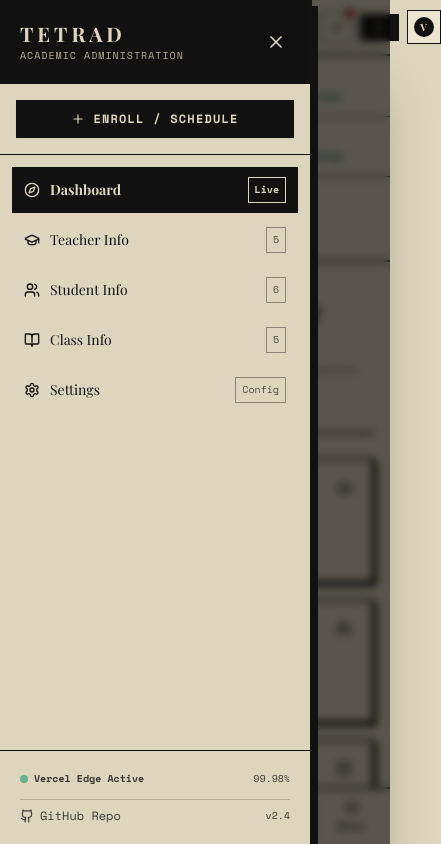
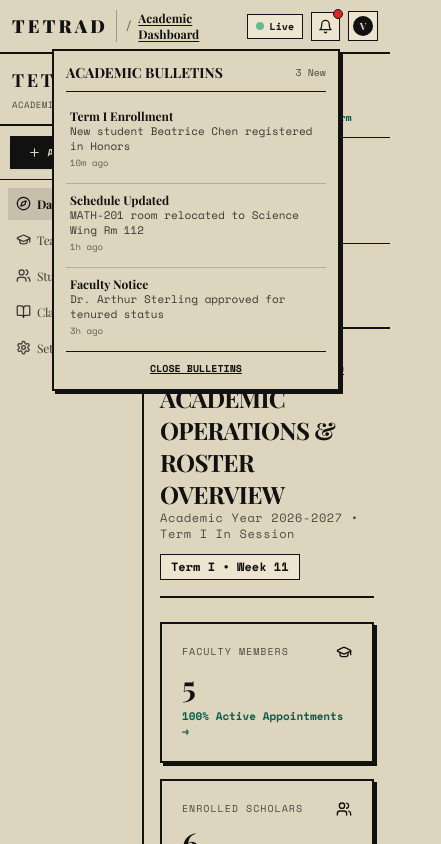
Before and after one commit to VeasnaVBA/PineAppleOfficer, a React (Vite) app: page / in a window 390 px wide. Both pictures are taken after a click on the button "Notifications". Shown: the top 844 px of the page, 441 px wide, since content can reach past the window. Built offline with nearby package versions, Linux system fonts and the light colour scheme; a web font is replaced by a local one.

Commit message:
feat: remove bottom menu and keep persistent visible sidebar on all screen sizes

```diff
--- a/src/App.tsx
+++ b/src/App.tsx
@@ -7,8 +7,6 @@ import {
 } from './data/initialData';
 import { Teacher, Student, ClassInfo } from './types';
 import { Navbar } from './components/Navbar';
-import { BottomMobileNav } from './components/BottomMobileNav';
-import { MobileDrawer } from './components/MobileDrawer';
 import { Sidebar } from './components/Sidebar';
 import { TopTicker } from './components/TopTicker';
 import { AcademicOverview } from './components/AcademicOverview';
@@ -23,7 +21,6 @@ export function App() {
   const [students, setStudents] = useState<Student[]>(initialStudents);
   const [classes, setClasses] = useState<ClassInfo[]>(initialClasses);
   const [currentTab, setCurrentTab] = useState<string>('overview');
-  const [isMobileDrawerOpen, setIsMobileDrawerOpen] = useState(false);
 
   // Toast
   const [toast, setToast] = useState<{ title: string; message: string } | null>(null);
@@ -60,29 +57,26 @@ export function App() {
   };
 
   const handleQuickAdd = () => {
-    // If on teachers page, user can add teacher, if on students, add student, etc.
-    showToast('QUICK ACTION', 'Select a tab below to enroll scholars, register faculty, or schedule courses.');
+    showToast('QUICK ACTION', 'Use the action button in each tab to enroll students, register faculty, or schedule courses.');
   };
 
   return (
-    <div className="min-h-screen bg-[#ded5be] flex flex-col font-sans antialiased text-ink pb-16 lg:pb-0">
+    <div className="min-h-screen bg-[#ded5be] flex flex-col font-sans antialiased text-ink">
       {/* Top Application Navbar */}
       <Navbar
         currentTab={currentTab}
         setCurrentTab={setCurrentTab}
         onOpenQuickAdd={handleQuickAdd}
-        onToggleMobileDrawer={() => setIsMobileDrawerOpen(!isMobileDrawerOpen)}
-        isMobileDrawerOpen={isMobileDrawerOpen}
         teacherCount={teachers.length}
         studentCount={students.length}
         classCount={classes.length}
       />
 
-      {/* Main Container Wrapper */}
-      <div className="flex-1 flex justify-center p-0 sm:p-3 md:p-6 lg:p-8">
-        <div className="w-full max-w-[1580px] bg-[#ded5be] border-0 sm:border-2 border-ink shadow-2xl flex flex-col lg:flex-row overflow-hidden relative">
+      {/* Main Container Wrapper - Permanent Sidebar + Content */}
+      <div className="flex-1 flex justify-center p-0 sm:p-2 md:p-4 lg:p-6">
+        <div className="w-full max-w-[1600px] bg-[#ded5be] border-0 sm:border-2 border-ink shadow-2xl flex flex-row overflow-hidden relative">
 
-          {/* Left Column: Sidebar (Desktop only) */}
+          {/* Permanent Left Sidebar (Never Hides) */}
           <Sidebar
             currentTab={currentTab}
             setCurrentTab={setCurrentTab}
@@ -92,8 +86,8 @@ export function App() {
             classCount={classes.length}
           />
 
-          {/* Center & Main Content Area */}
-          <div className="flex-1 min-w-0 flex flex-col">
+          {/* Right Main Content Area */}
+          <div className="flex-1 min-w-0 flex flex-col overflow-y-auto">
             {/* Top Ticker Bar */}
             <TopTicker
               metrics={initialAcademicMetrics}
@@ -154,25 +148,6 @@ export function App() {
         </div>
       </div>
 
-      {/* Mobile Drawer (Menu) */}
-      <MobileDrawer
-        isOpen={isMobileDrawerOpen}
-        onClose={() => setIsMobileDrawerOpen(false)}
-        currentTab={currentTab}
-        setCurrentTab={setCurrentTab}
-        onOpenQuickAdd={handleQuickAdd}
-        teacherCount={teachers.length}
-        studentCount={students.length}
-        classCount={classes.length}
-      />
-
-      {/* Mobile Bottom Navigation Bar */}
-      <BottomMobileNav
-        currentTab={currentTab}
-        setCurrentTab={setCurrentTab}
-        onToggleMobileDrawer={() => setIsMobileDrawerOpen(!isMobileDrawerOpen)}
-      />
-
       {/* Global Toast */}
       {toast && (
         <Toast
--- a/src/components/BottomMobileNav.tsx
+++ /dev/null
@@ -1,52 +0,0 @@
-import React from 'react';
-import { Compass, GraduationCap, Users, BookOpen, Menu } from 'lucide-react';
-
-interface BottomMobileNavProps {
-  currentTab: string;
-  setCurrentTab: (tab: string) => void;
-  onToggleMobileDrawer: () => void;
-}
-
-export const BottomMobileNav: React.FC<BottomMobileNavProps> = ({
-  currentTab,
-  setCurrentTab,
-  onToggleMobileDrawer
-}) => {
-  const items = [
-    { id: 'overview', label: 'Overview', icon: Compass },
-    { id: 'teachers', label: 'Teachers', icon: GraduationCap },
-    { id: 'students', label: 'Students', icon: Users },
-    { id: 'classes', label: 'Classes', icon: BookOpen },
-  ];
-
-  return (
-    <div className="lg:hidden fixed bottom-0 left-0 right-0 z-40 bg-[#ded5be] border-t-2 border-ink grid grid-cols-5 divide-x divide-ink font-mono text-[10px]">
-      {items.map((item) => {
-        const Icon = item.icon;
-        const isActive = currentTab === item.id;
-        return (
-          <button
-            key={item.id}
-            onClick={() => setCurrentTab(item.id)}
-            className={`py-2.5 flex flex-col items-center justify-center gap-1 transition-colors ${
-              isActive
-                ? 'bg-ink text-[#ded5be] font-bold'
-                : 'text-ink hover:bg-black/5'
-            }`}
-          >
-            <Icon size={16} />
-            <span className="uppercase tracking-wider">{item.label}</span>
-          </button>
-        );
-      })}
-
-      <button
-        onClick={onToggleMobileDrawer}
-        className="py-2.5 flex flex-col items-center justify-center gap-1 text-ink hover:bg-black/5"
-      >
-        <Menu size={16} />
-        <span className="uppercase tracking-wider">Menu</span>
-      </button>
-    </div>
-  );
-};
--- a/src/components/MobileDrawer.tsx
+++ /dev/null
@@ -1,148 +0,0 @@
-import React from 'react';
-import {
-  X,
-  Compass,
-  GraduationCap,
-  Users,
-  BookOpen,
-  Settings,
-  Plus,
-  Github
-} from 'lucide-react';
-
-interface MobileDrawerProps {
-  isOpen: boolean;
-  onClose: () => void;
-  currentTab: string;
-  setCurrentTab: (tab: string) => void;
-  onOpenQuickAdd: () => void;
-  teacherCount: number;
-  studentCount: number;
-  classCount: number;
-}
-
-export const MobileDrawer: React.FC<MobileDrawerProps> = ({
-  isOpen,
-  onClose,
-  currentTab,
-  setCurrentTab,
-  onOpenQuickAdd,
-  teacherCount,
-  studentCount,
-  classCount
-}) => {
-  if (!isOpen) return null;
-
-  const navItems = [
-    { id: 'overview', label: 'Dashboard', badge: 'Live', icon: Compass },
-    { id: 'teachers', label: 'Teacher Info', badge: `${teacherCount}`, icon: GraduationCap },
-    { id: 'students', label: 'Student Info', badge: `${studentCount}`, icon: Users },
-    { id: 'classes', label: 'Class Info', badge: `${classCount}`, icon: BookOpen },
-    { id: 'settings', label: 'Settings', badge: 'Config', icon: Settings },
-  ];
-
-  const handleSelect = (id: string) => {
-    setCurrentTab(id);
-    onClose();
-  };
-
-  return (
-    <div className="fixed inset-0 z-50 flex lg:hidden">
-      {/* Backdrop */}
-      <div
-        className="fixed inset-0 bg-black/60 backdrop-blur-sm transition-opacity"
-        onClick={onClose}
-      />
-
-      {/* Drawer */}
-      <div className="relative w-4/5 max-w-xs bg-[#ded5be] border-r-2 border-ink h-full flex flex-col justify-between z-10 shadow-brutal-lg animate-fade-in">
-        <div>
-          {/* Header */}
-          <div className="p-5 border-b border-ink flex items-center justify-between bg-[#111111] text-[#ded5be]">
-            <div>
-              <h2 className="font-serif text-xl font-bold tracking-[0.2em] uppercase">
-                TETRAD
-              </h2>
-              <p className="text-[10px] font-mono tracking-widest text-[#b8ad94] uppercase">
-                Academic Administration
-              </p>
-            </div>
-            <button
-              onClick={onClose}
-              className="p-1 hover:bg-white/10 text-[#ded5be]"
-            >
-              <X size={20} />
-            </button>
-          </div>
-
-          {/* Action button */}
-          <div className="p-4 border-b border-ink">
-            <button
-              onClick={() => {
-                onClose();
-                onOpenQuickAdd();
-              }}
-              className="w-full flex items-center justify-center gap-2 py-2.5 px-4 bg-ink text-[#ded5be] hover:bg-ink/85 text-xs font-mono uppercase tracking-widest border border-ink shadow-sm font-bold"
-            >
-              <Plus size={14} />
-              <span>Enroll / Schedule</span>
-            </button>
-          </div>
-
-          {/* Nav items */}
-          <nav className="p-3 space-y-1">
-            {navItems.map((item) => {
-              const Icon = item.icon;
-              const isActive = currentTab === item.id;
-              return (
-                <button
-                  key={item.id}
-                  onClick={() => handleSelect(item.id)}
-                  className={`w-full flex items-center justify-between px-3 py-2.5 text-sm font-serif transition-colors text-left ${
-                    isActive
-                      ? 'bg-ink text-[#ded5be] font-bold'
-                      : 'text-ink hover:bg-black/5 hover:underline'
-                  }`}
-                >
-                  <div className="flex items-center gap-2.5">
-                    <Icon size={16} />
-                    <span>{item.label}</span>
-                  </div>
-                  <span className={`text-[10px] font-mono px-1.5 py-0.5 border ${
-                    isActive ? 'border-[#ded5be] bg-transparent text-[#ded5be]' : 'border-ink/40 text-ink/70'
-                  }`}>
-                    {item.badge}
-                  </span>
-                </button>
-              );
-            })}
-          </nav>
-        </div>
-
-        {/* Footer */}
-        <div className="p-5 border-t border-ink font-mono text-xs text-ink/80 space-y-3">
-          <div className="flex items-center justify-between text-[10px]">
-            <span className="flex items-center gap-1.5 font-bold">
-              <span className="w-2 h-2 rounded-full bg-emerald-600 animate-pulse"></span>
-              Vercel Edge Active
-            </span>
-            <span>99.98%</span>
-          </div>
-
-          <div className="flex items-center justify-between pt-2 border-t border-ink/20 text-xs">
-            <a
-              href="https://github.com/VeasnaVBA/PineAppleOfficer"
-              target="_blank"
-              rel="noreferrer"
-              className="hover:underline flex items-center gap-1.5"
-            >
-              <Github size={14} />
-              <span>GitHub Repo</span>
-            </a>
-            <span className="text-[10px]">v2.4</span>
-          </div>
-        </div>
-      </div>
-    </div>
-  );
-};
--- a/src/components/Navbar.tsx
+++ b/src/components/Navbar.tsx
@@ -1,7 +1,5 @@
 import React, { useState } from 'react';
 import {
-  Menu,
-  X,
   Bell,
   Plus,
   Github,
@@ -12,8 +10,6 @@ interface NavbarProps {
   currentTab: string;
   setCurrentTab: (tab: string) => void;
   onOpenQuickAdd: () => void;
-  onToggleMobileDrawer: () => void;
-  isMobileDrawerOpen: boolean;
   teacherCount: number;
   studentCount: number;
   classCount: number;
@@ -23,8 +19,6 @@ export const Navbar: React.FC<NavbarProps> = ({
   currentTab,
   setCurrentTab,
   onOpenQuickAdd,
-  onToggleMobileDrawer,
-  isMobileDrawerOpen,
   teacherCount,
   studentCount,
   classCount
@@ -51,40 +45,25 @@ export const Navbar: React.FC<NavbarProps> = ({
 
   return (
     <header className="sticky top-0 z-40 bg-[#ded5be] border-b-2 border-ink">
-      <div className="flex items-center justify-between px-4 sm:px-6 py-2.5 lg:py-3">
-        {/* Left: Hamburger & Brand */}
-        <div className="flex items-center gap-3">
-          <button
-            onClick={onToggleMobileDrawer}
-            className="lg:hidden p-1.5 border border-ink bg-[#ede5cf] hover:bg-ink hover:text-[#ded5be] transition-colors"
-            aria-label="Toggle menu"
-          >
-            {isMobileDrawerOpen ? <X size={20} /> : <Menu size={20} />}
-          </button>
-
+      <div className="flex items-center justify-between px-3 sm:px-6 py-2.5 sm:py-3">
+        {/* Left: Brand / Title */}
+        <div className="flex items-center gap-2 sm:gap-3">
           <div
             onClick={() => setCurrentTab('overview')}
-            className="flex items-center gap-2.5 cursor-pointer select-none"
+            className="flex items-center gap-2 cursor-pointer select-none"
           >
-            <div className="flex flex-col">
-              <div className="flex items-center gap-2">
-                <span className="font-serif text-xl sm:text-2xl font-black tracking-[0.22em] text-ink uppercase">
-                  TETRAD
-                </span>
-                <span className="text-[9px] font-mono tracking-widest px-1.5 py-0.2 border border-ink bg-[#ede5cf] font-bold">
-                  ACADEMICS
-                </span>
-              </div>
-              <span className="text-[10px] font-mono tracking-wider text-ink/70 uppercase hidden sm:block">
-                Faculty, Scholar & Course Management
-              </span>
-            </div>
+            <span className="font-serif text-lg sm:text-2xl font-black tracking-[0.18em] sm:tracking-[0.22em] text-ink uppercase">
+              TETRAD
+            </span>
+            <span className="text-[9px] font-mono tracking-widest px-1.5 py-0.2 border border-ink bg-[#ede5cf] font-bold hidden sm:inline">
+              ACADEMICS
+            </span>
           </div>
 
-          {/* Current Page Badge for Desktop */}
-          <div className="hidden md:flex items-center gap-2 pl-4 border-l border-ink/30 text-xs font-mono">
+          {/* Current Page Badge */}
+          <div className="flex items-center gap-1.5 sm:gap-2 pl-2 sm:pl-4 border-l border-ink/30 text-xs font-mono">
             <span className="text-ink/60">/</span>
-            <span className="font-serif font-bold text-ink underline decoration-1 underline-offset-2">
+            <span className="font-serif font-bold text-ink underline decoration-1 underline-offset-2 text-xs sm:text-sm">
               {getPageTitle(currentTab)}
             </span>
           </div>
@@ -97,17 +76,16 @@ export const Navbar: React.FC<NavbarProps> = ({
             href="https://github.com/VeasnaVBA/PineAppleOfficer"
             target="_blank"
             rel="noreferrer"
-            className="hidden sm:flex items-center gap-1.5 px-2.5 py-1 text-[10px] font-mono border border-ink bg-[#ede5cf] hover:bg-white/50 text-ink transition-colors"
+            className="hidden md:flex items-center gap-1.5 px-2.5 py-1 text-[10px] font-mono border border-ink bg-[#ede5cf] hover:bg-white/50 text-ink transition-colors"
             title="GitHub Repository"
           >
             <Github size={12} />
             <span className="hidden lg:inline">VeasnaVBA/PineAppleOfficer</span>
           </a>
 
-          <div className="flex items-center gap-1.5 px-2.5 py-1 text-[10px] font-mono border border-ink bg-[#ede5cf] text-ink">
+          <div className="flex items-center gap-1.5 px-2 sm:px-2.5 py-1 text-[10px] font-mono border border-ink bg-[#ede5cf] text-ink">
             <span className="w-2 h-2 rounded-full bg-emerald-600 animate-pulse"></span>
-            <span className="font-bold hidden sm:inline">Vercel Live</span>
-            <span className="sm:hidden font-bold">Live</span>
+            <span className="font-bold">Live</span>
           </div>
 
           {/* Notifications Dropdown */}
@@ -120,12 +98,12 @@ export const Navbar: React.FC<NavbarProps> = ({
               className="relative p-1.5 border border-ink bg-[#ede5cf] hover:bg-black/10 transition-colors"
               title="Notifications"
             >
-              <Bell size={16} />
+              <Bell size={15} />
               <span className="absolute -top-1 -right-1 w-2.5 h-2.5 bg-red-600 border border-ink rounded-full"></span>
             </button>
 
             {showNotifications && (
-              <div className="absolute right-0 mt-2 w-80 bg-[#ded5be] border-2 border-ink shadow-brutal p-3 z-50 animate-fade-in font-mono text-xs">
+              <div className="absolute right-0 mt-2 w-72 sm:w-80 bg-[#ded5be] border-2 border-ink shadow-brutal p-3 z-50 animate-fade-in font-mono text-xs">
                 <div className="flex items-center justify-between pb-2 border-b border-ink">
                   <span className="font-serif font-bold text-sm text-ink uppercase">Academic Bulletins</span>
                   <span className="text-[10px] text-ink/70">3 New</span>
@@ -154,20 +132,20 @@ export const Navbar: React.FC<NavbarProps> = ({
           {/* Quick Action */}
           <button
             onClick={onOpenQuickAdd}
-            className="flex items-center gap-1.5 px-3 py-1.5 bg-ink text-[#ded5be] hover:bg-ink/85 border border-ink text-[11px] font-mono uppercase tracking-wider font-bold transition-all shadow-sm"
+            className="hidden xs:flex items-center gap-1.5 px-2.5 sm:px-3 py-1.5 bg-ink text-[#ded5be] hover:bg-ink/85 border border-ink text-[11px] font-mono uppercase tracking-wider font-bold transition-all shadow-sm"
           >
             <Plus size={13} />
             <span className="hidden sm:inline">Add Record</span>
           </button>
 
-          {/* User Menu */}
+          {/* User Profile Menu */}
           <div className="relative">
             <button
               onClick={() => {
                 setShowUserMenu(!showUserMenu);
                 setShowNotifications(false);
               }}
-              className="flex items-center gap-1.5 p-1.5 border border-ink bg-[#ede5cf] hover:bg-black/10 transition-colors"
+              className="flex items-center gap-1 p-1 sm:p-1.5 border border-ink bg-[#ede5cf] hover:bg-black/10 transition-colors"
             >
               <div className="w-5 h-5 rounded-full bg-ink text-[#ded5be] flex items-center justify-center text-[10px] font-serif font-bold">
                 V
--- a/src/components/Sidebar.tsx
+++ b/src/components/Sidebar.tsx
@@ -28,43 +28,43 @@ export const Sidebar: React.FC<SidebarProps> = ({
 }) => {
   const navItems = [
     { id: 'overview', label: 'Dashboard', badge: 'Live', icon: Compass },
-    { id: 'teachers', label: 'Teacher Info', badge: `${teacherCount}`, icon: GraduationCap },
-    { id: 'students', label: 'Student Info', badge: `${studentCount}`, icon: Users },
-    { id: 'classes', label: 'Class Info', badge: `${classCount}`, icon: BookOpen },
+    { id: 'teachers', label: 'Teachers', badge: `${teacherCount}`, icon: GraduationCap },
+    { id: 'students', label: 'Students', badge: `${studentCount}`, icon: Users },
+    { id: 'classes', label: 'Classes', badge: `${classCount}`, icon: BookOpen },
     { id: 'settings', label: 'Settings', badge: 'Config', icon: Settings }
   ];
 
   return (
-    <aside className="hidden lg:flex w-56 xl:w-64 flex-shrink-0 flex-col justify-between border-r-2 border-ink bg-[#ded5be]">
+    <aside className="flex w-36 xs:w-44 sm:w-56 xl:w-64 flex-shrink-0 flex-col justify-between border-r-2 border-ink bg-[#ded5be] select-none">
       {/* Brand Header */}
       <div>
-        <div className="p-6 xl:p-8 border-b-2 border-ink">
+        <div className="p-3 sm:p-5 xl:p-8 border-b-2 border-ink">
           <div className="flex items-center justify-between">
-            <h1 className="font-serif text-2xl xl:text-3xl font-bold tracking-[0.2em] text-ink uppercase">
+            <h1 className="font-serif text-lg sm:text-2xl xl:text-3xl font-bold tracking-[0.15em] sm:tracking-[0.2em] text-ink uppercase">
               TETRAD
             </h1>
-            <span className="text-[10px] tracking-widest uppercase font-mono px-1.5 py-0.5 border border-ink bg-[#ede5cf] font-bold">
+            <span className="hidden sm:inline text-[9px] tracking-widest uppercase font-mono px-1.5 py-0.5 border border-ink bg-[#ede5cf] font-bold">
               v2.4
             </span>
           </div>
-          <p className="text-[11px] font-mono tracking-wider text-ink/70 mt-1 uppercase">
-            Academic Operations
+          <p className="text-[9px] sm:text-[11px] font-mono tracking-wider text-ink/70 mt-1 uppercase truncate">
+            Academics
           </p>
         </div>
 
         {/* Action Button */}
-        <div className="p-4 border-b border-ink">
+        <div className="p-2.5 sm:p-4 border-b border-ink">
           <button
             onClick={onOpenQuickAdd}
-            className="w-full flex items-center justify-center gap-2 py-2.5 px-4 bg-ink text-[#ded5be] hover:bg-ink/85 transition-all text-xs font-mono uppercase tracking-widest border border-ink shadow-sm font-bold"
+            className="w-full flex items-center justify-center gap-1.5 sm:gap-2 py-2 sm:py-2.5 px-2 sm:px-4 bg-ink text-[#ded5be] hover:bg-ink/85 transition-all text-[10px] sm:text-xs font-mono uppercase tracking-wider border border-ink shadow-sm font-bold"
           >
-            <Plus size={14} />
-            <span>Quick Action</span>
+            <Plus size={13} />
+            <span className="truncate">Add Record</span>
           </button>
         </div>
 
         {/* Navigation list */}
-        <nav className="p-4 xl:p-6 space-y-1">
+        <nav className="p-2 sm:p-4 xl:p-6 space-y-1">
           {navItems.map((item) => {
             const Icon = item.icon;
             const isActive = currentTab === item.id;
@@ -72,18 +72,18 @@ export const Sidebar: React.FC<SidebarProps> = ({
               <button
                 key={item.id}
                 onClick={() => setCurrentTab(item.id)}
-                className={`w-full flex items-center justify-between px-3 py-2.5 text-sm font-serif transition-colors text-left group ${
+                className={`w-full flex items-center justify-between px-2 sm:px-3 py-2 sm:py-2.5 text-xs sm:text-sm font-serif transition-colors text-left group ${
                   isActive
-                    ? 'font-bold text-ink underline decoration-2 underline-offset-4 bg-black/5'
+                    ? 'font-bold text-ink underline decoration-2 underline-offset-4 bg-black/10 sm:bg-black/5'
                     : 'text-ink/80 hover:text-ink hover:underline decoration-1 underline-offset-4'
                 }`}
               >
-                <div className="flex items-center gap-2.5">
-                  <Icon size={16} />
-                  <span className="tracking-wide">{item.label}</span>
+                <div className="flex items-center gap-1.5 sm:gap-2.5 min-w-0">
+                  <Icon size={15} className="flex-shrink-0" />
+                  <span className="truncate tracking-tight sm:tracking-wide">{item.label}</span>
                 </div>
                 {item.badge && (
-                  <span className={`text-[10px] font-mono tracking-wider px-1.5 py-0.2 border ${
+                  <span className={`hidden sm:inline text-[9px] sm:text-[10px] font-mono tracking-wider px-1 sm:px-1.5 py-0.2 border flex-shrink-0 ${
                     isActive ? 'border-ink bg-ink text-[#ded5be] font-bold' : 'border-ink/40 text-ink/70'
                   }`}>
                     {item.badge}
@@ -96,16 +96,16 @@ export const Sidebar: React.FC<SidebarProps> = ({
       </div>
 
       {/* Footer / Social links */}
-      <div className="p-6 border-t border-ink">
-        <p className="text-[10px] font-mono uppercase tracking-widest text-ink/70 mb-3">
-          Share us On Following Social Media
+      <div className="p-3 sm:p-5 xl:p-6 border-t border-ink">
+        <p className="hidden sm:block text-[9px] sm:text-[10px] font-mono uppercase tracking-widest text-ink/70 mb-2 sm:mb-3">
+          Share us On Social Media
         </p>
-        <div className="flex items-center space-x-4 text-ink">
+        <div className="flex items-center justify-around sm:justify-start sm:space-x-3 text-ink">
           <a
             href="https://facebook.com"
             target="_blank"
             rel="noreferrer"
-            className="hover:opacity-60 transition-opacity font-serif font-bold text-sm"
+            className="hover:opacity-60 transition-opacity font-serif font-bold text-xs sm:text-sm"
             title="Facebook"
           >
             f
@@ -114,7 +114,7 @@ export const Sidebar: React.FC<SidebarProps> = ({
             href="https://twitter.com"
             target="_blank"
             rel="noreferrer"
-            className="hover:opacity-60 transition-opacity font-serif font-bold text-sm"
+            className="hover:opacity-60 transition-opacity font-serif font-bold text-xs sm:text-sm"
             title="Twitter"
           >
             𝕏
@@ -123,7 +123,7 @@ export const Sidebar: React.FC<SidebarProps> = ({
             href="https://pinterest.com"
             target="_blank"
             rel="noreferrer"
-            className="hover:opacity-60 transition-opacity font-serif font-bold text-sm"
+            className="hover:opacity-60 transition-opacity font-serif font-bold text-xs sm:text-sm"
             title="Pinterest"
           >
             p
@@ -135,16 +135,16 @@ export const Sidebar: React.FC<SidebarProps> = ({
             className="hover:opacity-60 transition-opacity"
             title="GitHub Repository"
           >
-            <Github size={15} />
+            <Github size={13} />
           </a>
         </div>
 
-        <div className="mt-4 pt-3 border-t border-ink/20 flex items-center justify-between text-[10px] font-mono text-ink/70">
-          <span className="flex items-center gap-1.5">
+        <div className="mt-3 pt-2 border-t border-ink/20 flex flex-col sm:flex-row sm:items-center sm:justify-between text-[9px] font-mono text-ink/70 gap-1">
+          <span className="flex items-center gap-1">
             <span className="w-1.5 h-1.5 rounded-full bg-emerald-600 animate-pulse"></span>
-            Vercel Edge Ready
+            <span className="truncate">Vercel Edge</span>
           </span>
-          <span className="font-bold">99.98%</span>
+          <span className="font-bold hidden sm:inline">99.98%</span>
         </div>
       </div>
     </aside>
```
